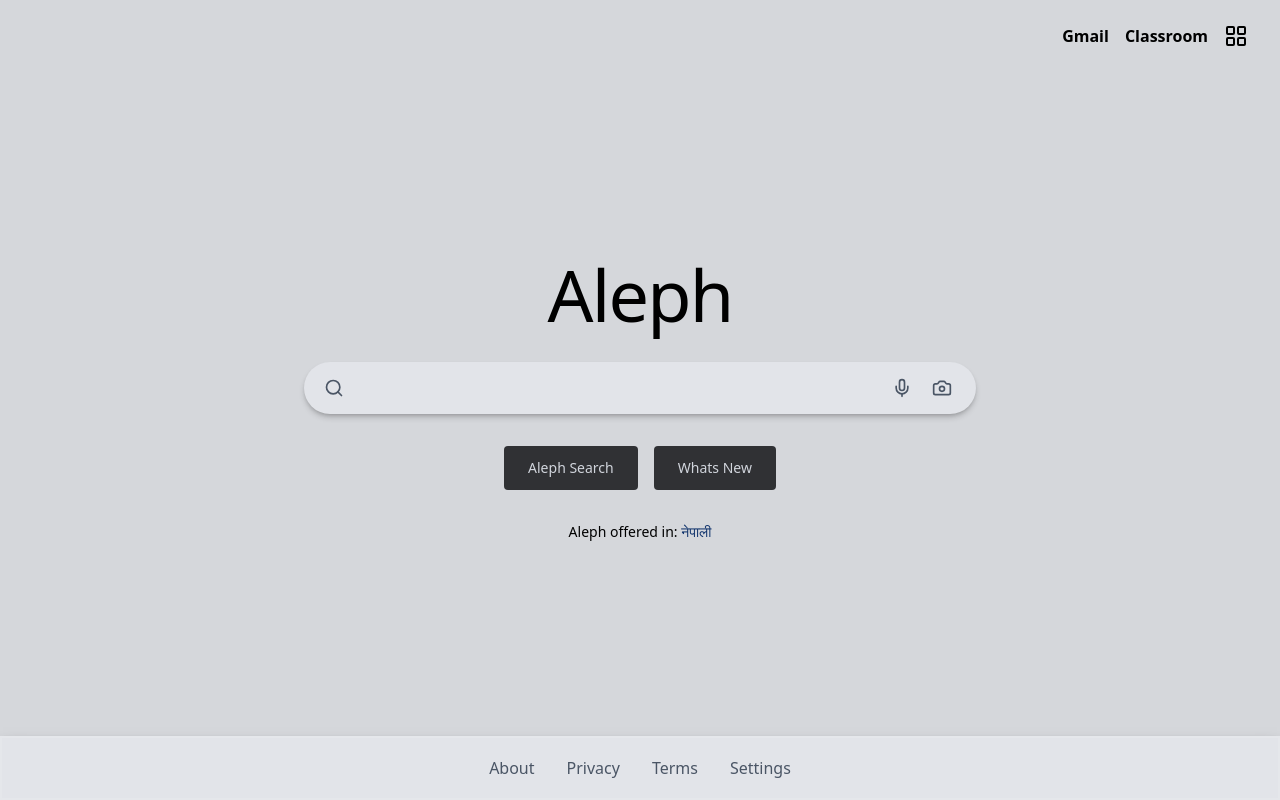
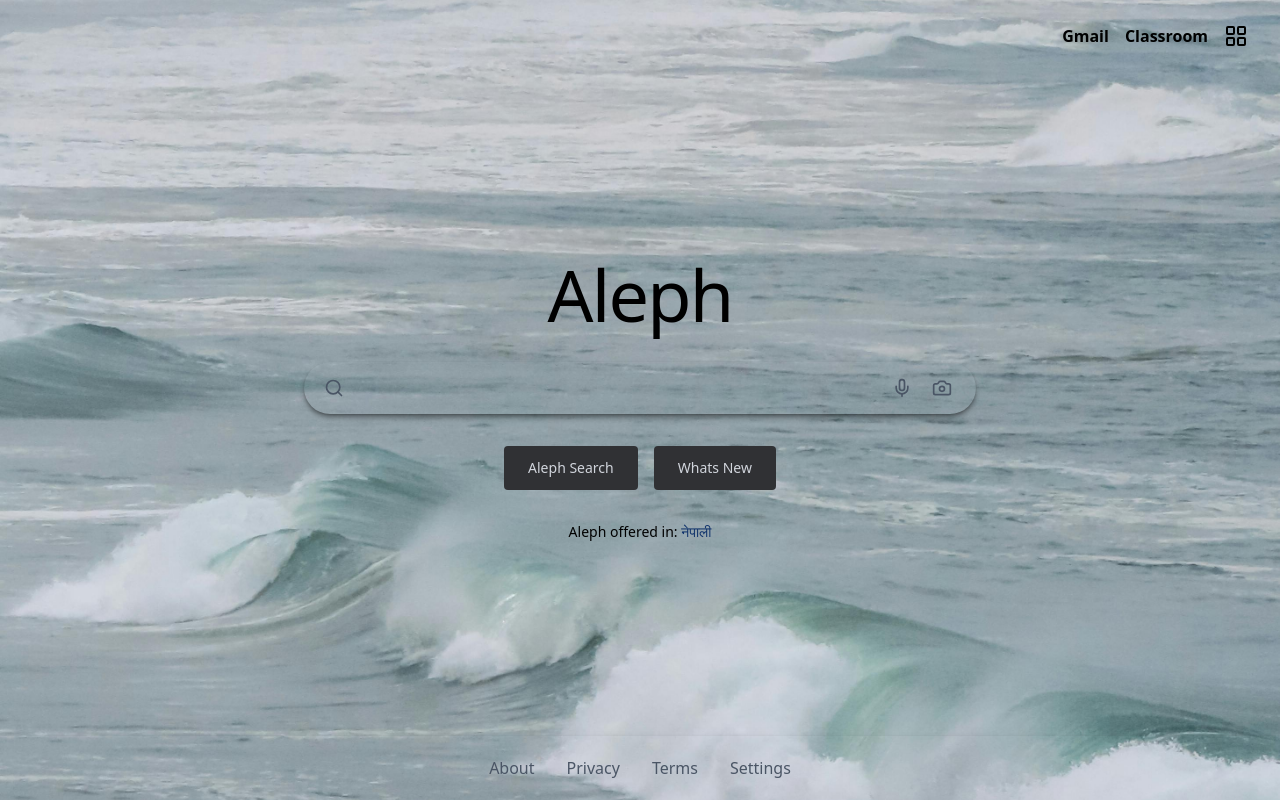
Before and after one commit to SaimonNeupane/Aleph, a React app in the folder frontend/: page / in a window 1280 px wide. Built offline with nearby package versions, Linux system fonts and the light colour scheme; the HTML template or start-up script is replaced by a standard one.

Commit message:
Background Image for SearchBar and added some style

```diff
--- a/frontend/src/components/Footer.tsx
+++ b/frontend/src/components/Footer.tsx
@@ -2,18 +2,20 @@ import React from "react";
 
 const Footer = () => {
   return (
-    <div className="h-16 min-w-screen border-gray-200 border-2 bg-[#e2e4e9] shadow-lg shadow-black/80">
+    <div className="h-16 min-w-screen [url('/bg.jpg')] shadow-lg shadow-black/80">
+      {" "}
+      {/* border-gray-200 border-2 bg-[#e2e4e9] */}
       <div className="h-full flex items-center justify-center gap-8">
-        <a href="#" className="text-gray-600 hover:underline">
+        <a href="/pages/about" className="text-gray-600 hover:underline">
           About
         </a>
-        <a href="#" className="text-gray-600 hover:underline">
+        <a href="/pages/privacy" className="text-gray-600 hover:underline">
           Privacy
         </a>
-        <a href="#" className="text-gray-600 hover:underline">
+        <a href="/pages/terms" className="text-gray-600 hover:underline">
           Terms
         </a>
-        <a href="#" className="text-gray-600 hover:underline">
+        <a href="/pages/settings" className="text-gray-600 hover:underline">
           Settings
         </a>
       </div>
--- a/frontend/src/components/SearchBar.tsx
+++ b/frontend/src/components/SearchBar.tsx
@@ -19,7 +19,7 @@ const SearchBar: React.FC = () => {
 
   return (
     <>
-      <div className="min-h-screen min-w-screen bg-[#d5d7db] flex flex-col items-center justify-center ">
+      <div className="min-h-screen min-w-screen bg-[url('/bg.jpg')]  bg-cover bg-center bg-no-repeat flex flex-col items-center justify-center ">
         <div className="absolute top-6 right-8 text-m font-bold  flex gap-4">
           <a
             href="https://mail.google.com"
@@ -53,10 +53,10 @@ const SearchBar: React.FC = () => {
         {/* Search Bar is created from here  */}
         <div className="w-full max-w-2xl mb-8">
           <div
-            className={`flex items-center bg-[#e2e4e9] rounded-full px-5 py-3 transition-all duration-200 ${
+            className={`flex items-center bg-trapnsparent rounded-full px-5 py-3 transition-all duration-200 ${
               isFocused
-                ? "shadow-lg shadow-black/40"
-                : "shadow-md shadow-black/20"
+                ? "shadow-lg shadow-black/80"
+                : "shadow-md shadow-black/40"
             } hover:shadow-lg hover:shadow-black/40`}
           >
             <Search className="text-gray-600 w-5 h-5 mr-3" />
@@ -115,6 +115,7 @@ const SearchBar: React.FC = () => {
             नेपाली
           </a>
         </div>
+
         <div className="absolute bottom-0">
           <Footer />
         </div>
```
Also changed, not shown: frontend/public/bg.jpg (added).
